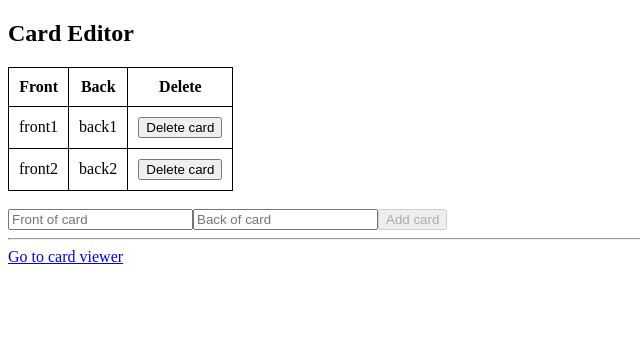
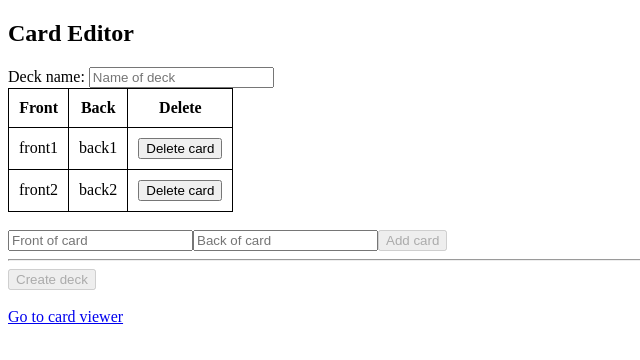
Before and after one commit to AlanWang610/bootcamp-flashcards, a React (Create React App) app: page /editor in a window 1280 px wide. Shown: the top 360 px of the page, without its empty margins (0-640 px from the left). Built offline with nearby package versions, Linux system fonts and the light colour scheme; no server answers.

Commit message:
Cardeditor

```diff
--- a/src/App.js
+++ b/src/App.js
@@ -4,52 +4,21 @@
 import Homepage from './Homepage';
 import { Switch, Route } from 'react-router-dom';
 
-class App extends React.Component {
-  constructor(props) {
-    super(props);
-    this.state = {
-      cards: [
-        { front: 'front1', back: 'back1' },
-        { front: 'front2', back: 'back2' },
-      ],
-    };
-  }
-
-  addCard = card => {
-    const cards = this.state.cards.slice().concat(card);
-    this.setState({ cards });
-  };
-
-  deleteCard = index => {
-    const cards = this.state.cards.slice();
-    cards.splice(index, 1);
-    this.setState({ cards });
-  };
-
-  render() {
-    const cardEditor =
-      <CardEditor
-      addCard={this.addCard}
-      cards={this.state.cards}
-      deleteCard={this.deleteCard}
-    />;
-    const cardViewer =
-      <CardViewer
-      cards={this.state.cards}
-    />;
-    return (
-      <Switch>
-        <Route exact path="/"> <Homepage /> </Route>
-        <Route exact path="/editor"><CardEditor
-        addCard={this.addCard}
-        cards={this.state.cards}
-        deleteCard={this.deleteCard}/>
-        </Route>
-        <Route exact path="/viewer/:deckId"><CardViewer
-        cards={this.state.cards} /></Route>
-      </Switch>
-    );
-  }
-}
+const App = () => {
+  return (
+    <Switch>
+      <Route exact path="/">
+        <Homepage />
+      </Route>
+      <Route exact path="/editor">
+        <CardEditor/>
+      </Route>
+      <Route exact path="/viewer/:deckId"><CardViewer /></Route>
+      <Route>
+        <div>Page not found</div>
+      </Route>
+    </Switch>
+  );
+};
 
 export default App;
--- a/src/CardEditor.js
+++ b/src/CardEditor.js
@@ -1,30 +1,53 @@
 import React from 'react';
 import './CardEditor.css';
-import {Link} from 'react-router-dom';
+import {Link, withRouter} from 'react-router-dom';
+import {firebaseConnect} from 'react-redux-firebase';
+import {compose} from 'redux';
 class CardEditor extends React.Component {
   constructor(props) {
     super(props);
-    this.state = { front: '', back: '' };
+    this.state = {cards: [
+      { front: 'front1', back: 'back1' },
+      { front: 'front2', back: 'back2' },
+    ],
+    front: '',
+    back: '' ,
+    name: '',};
   }
 
   addCard = () => {
-    this.props.addCard(this.state);
-    this.setState({ front: '', back: '' });
+    const newCard = {front: this.state.front, back: this.state.back};
+    const cards = this.state.cards.slice().concat(newCard);
+    this.setState({ cards, front: '', back: '' });
   };
 
-  deleteCard = index => this.props.deleteCard(index);
+  deleteCard = index => {
+    const cards = this.state.cards.slice();
+    cards.splice(index, 1);
+    this.setState({ cards });
+  }
 
   handleChange = event =>
     this.setState({ [event.target.name]: event.target.value });
 
+    createDeck = () => {
+      const deckId = this.props.firebase.push('/flashcars').key;
+      const newDeck = {cards: this.state.cards, name: this.state.name};
+      const onComplete = () => {
+        this.props.history.push(`/viewer/${deckId}`);
+      };
+      this.props.firebase.update(`/flashcards/${deckId}`, newDeck, onComplete);
+    }
+
   render() {
-    const cards = this.props.cards.map((card, index) => {
+    const cards = this.state.cards.map((card, index) => {
       return (
         <tr key={index}>
           <td>{card.front}</td>
           <td>{card.back}</td>
           <td>
-            <button onClick={() => this.deleteCard(index)}>Delete card</button>
+            <button
+              onClick={() => this.deleteCard(index)}>Delete card</button>
           </td>
         </tr>
       );
@@ -32,6 +55,13 @@
     return (
       <div>
         <h2>Card Editor</h2>
+        <div>
+          Deck name: <input
+          name = "name"
+          onChange = {this.handleChange}
+          placeholder="Name of deck"
+          value = {this.state.name}/>
+        </div>
         <table>
           <thead>
             <tr>
@@ -57,9 +87,21 @@
         />
         <button onClick={this.addCard} disabled={this.state.front === '' || this.state.back === ''}>Add card</button>
         <hr />
+        <div>
+          <button
+          disabled = {!this.state.name.trim() || this.state.cards.length === 0}
+          onClick = {this.createDeck}
+          >
+            Create deck
+          </button>
+        </div>
+        <br />
         <Link to="/viewer">Go to card viewer</Link>
       </div>
     );
   }
 }
-export default CardEditor;
+export default compose(
+  firebaseConnect(),
+  withRouter
+)(CardEditor);
```
